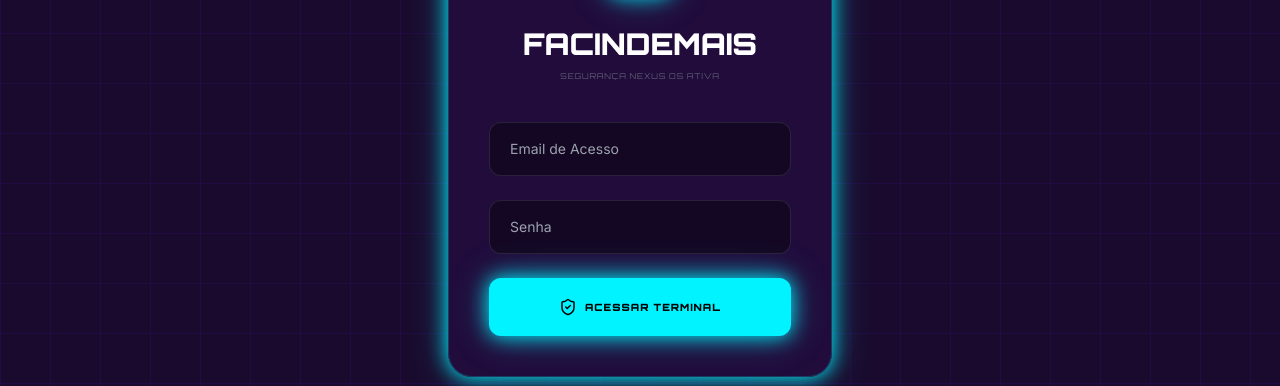
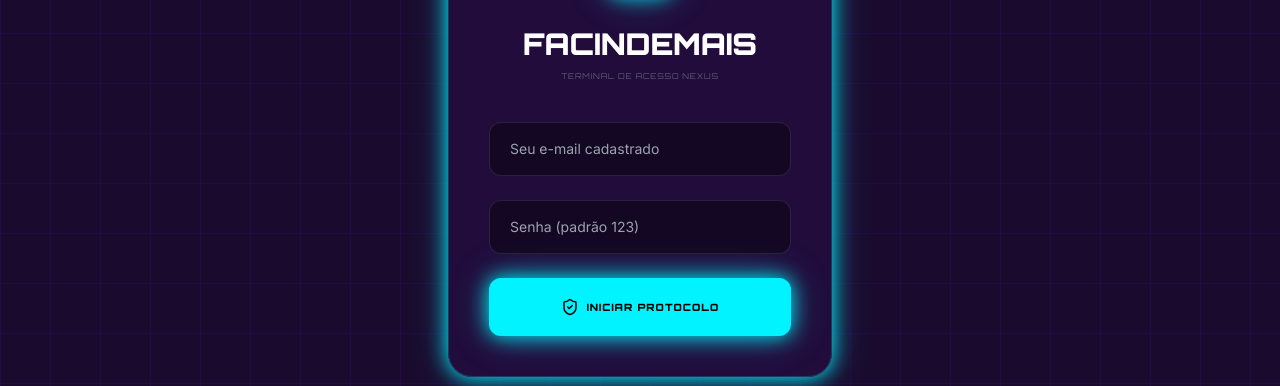
Before and after one commit to giufarlosdias-max/facindemais, a React (Vite) app: page / in a window 1280 px wide. Shown: the part 267-653 px from the top of the page. Built offline with nearby package versions, Linux system fonts and the light colour scheme.

Commit message:
fix: login valida oficinas criadas por convite

```diff
--- a/pages/Login.tsx
+++ b/pages/Login.tsx
@@ -1,4 +1,3 @@
-
 import React, { useState } from 'react';
 import { User, OfficeUnit } from '../types';
 import { Lock, ShieldCheck, RefreshCw } from 'lucide-react';
@@ -20,19 +19,65 @@ const Login: React.FC<LoginProps> = ({ onLogin, offices }) => {
     setLoading(true);
     await new Promise(r => setTimeout(r, 800));
 
-    if (email.toLowerCase() === 'giufarlosdias@hotmail.com' && (password === '123' || password === '123456')) {
-      onLogin({ id: 'MASTER', email: email.toLowerCase(), name: 'SuperAdmin', role: 'SUPER_ADMIN', activated: true, balance: 0, referralCode: 'ROOT', referralCount: 0, monthlyFee: 0, officeName: 'NEXUS MASTER' });
+    const emailLower = email.toLowerCase();
+
+    // ===== SUPER ADMIN FIXO =====
+    if (
+      emailLower === 'giufarlosdias@hotmail.com' &&
+      (password === '123' || password === '123456')
+    ) {
+      onLogin({
+        id: 'MASTER',
+        email: emailLower,
+        name: 'SuperAdmin',
+        role: 'SUPER_ADMIN',
+        activated: true,
+        balance: 0,
+        referralCode: 'ROOT',
+        referralCount: 0,
+        monthlyFee: 0,
+        officeName: 'NEXUS MASTER'
+      });
       setLoading(false);
       return;
     }
 
-    const office = offices.find(o => o.ownerEmail.toLowerCase() === email.toLowerCase());
+    // ===== BUSCA REAL: props + localStorage =====
+    const storedOffices: OfficeUnit[] = JSON.parse(
+      localStorage.getItem('f_offices') || '[]'
+    );
+
+    const allOffices = [...offices, ...storedOffices];
+
+    const office = allOffices.find(
+      o => o.ownerEmail.toLowerCase() === emailLower
+    );
+
+    // ===== LOGIN PADRÃO MVP =====
     if (office && (password === '123' || password === '123456')) {
-       if (!office.active) { setError('UNIDADE BLOQUEADA.'); setLoading(false); return; }
-       onLogin({ id: office.id, email: email.toLowerCase(), name: office.name, role: 'USER_ADMIN', officeName: office.name, activated: true, balance: 0, referralCode: 'REF-'+office.id, referralCount: 0, monthlyFee: 150, phone: office.phone });
+      if (!office.active) {
+        setError('UNIDADE BLOQUEADA.');
+        setLoading(false);
+        return;
+      }
+
+      onLogin({
+        id: office.id,
+        email: emailLower,
+        name: office.name,
+        role: 'USER_ADMIN',
+        officeName: office.name,
+        activated: true,
+        balance: 0,
+        referralCode: 'REF-' + office.id,
+        referralCount: 0,
+        monthlyFee: 150,
+        phone: office.phone
+      });
     } else {
       setError('ACESSO NEGADO: CREDENCIAIS INVÁLIDAS.');
     }
+
     setLoading(false);
   };
 
@@ -43,16 +88,46 @@ const Login: React.FC<LoginProps> = ({ onLogin, offices }) => {
           <div className="inline-block p-4 rounded-2xl bg-cyber-neon/5 border border-cyber-neon/20 mb-6 shadow-neon-cyan">
             <Lock size={32} className="text-cyber-neon" />
           </div>
-          <h1 className="text-3xl font-orbitron font-black text-white">FACINDEMAIS</h1>
-          <p className="text-gray-500 text-[8px] font-orbitron tracking-widest uppercase mt-2 opacity-80">Segurança Nexus OS Ativa</p>
+          <h1 className="text-3xl font-orbitron font-black text-white">
+            FACINDEMAIS
+          </h1>
+          <p className="text-gray-500 text-[8px] font-orbitron tracking-widest uppercase mt-2 opacity-80">
+            Terminal de Acesso Nexus
+          </p>
         </div>
+
         <form onSubmit={handleAuth} className="space-y-6">
-          <input type="email" value={email} onChange={e => setEmail(e.target.value)} required className="w-full bg-black/40 border border-white/10 rounded-xl px-5 py-4 text-white text-sm focus:border-cyber-neon outline-none" placeholder="Email de Acesso" />
-          <input type="password" value={password} onChange={e => setPassword(e.target.value)} required className="w-full bg-black/40 border border-white/10 rounded-xl px-5 py-4 text-white text-sm focus:border-cyber-neon outline-none" placeholder="Senha" />
-          {error && <p className="text-red-500 text-[10px] font-bold text-center uppercase">{error}</p>}
-          <button type="submit" disabled={loading} className="w-full bg-cyber-neon text-black font-black py-5 rounded-xl font-orbitron uppercase text-[10px] tracking-widest shadow-neon-cyan flex items-center justify-center gap-2">
-            {loading ? <RefreshCw className="animate-spin"/> : <ShieldCheck size={18}/>}
-            {loading ? 'VALIDANDO...' : 'ACESSAR TERMINAL'}
+          <input
+            type="email"
+            value={email}
+            onChange={e => setEmail(e.target.value)}
+            required
+            className="w-full bg-black/40 border border-white/10 rounded-xl px-5 py-4 text-white text-sm focus:border-cyber-neon outline-none"
+            placeholder="Seu e-mail cadastrado"
+          />
+
+          <input
+            type="password"
+            value={password}
+            onChange={e => setPassword(e.target.value)}
+            required
+            className="w-full bg-black/40 border border-white/10 rounded-xl px-5 py-4 text-white text-sm focus:border-cyber-neon outline-none"
+            placeholder="Senha (padrão 123)"
+          />
+
+          {error && (
+            <p className="text-red-500 text-[10px] font-bold text-center uppercase animate-pulse">
+              {error}
+            </p>
+          )}
+
+          <button
+            type="submit"
+            disabled={loading}
+            className="w-full bg-cyber-neon text-black font-black py-5 rounded-xl font-orbitron uppercase text-[10px] tracking-widest shadow-neon-cyan flex items-center justify-center gap-2 transition-all active:scale-95"
+          >
+            {loading ? <RefreshCw className="animate-spin" /> : <ShieldCheck size={18} />}
+            {loading ? 'AUTENTICANDO...' : 'INICIAR PROTOCOLO'}
           </button>
         </form>
       </div>
```
